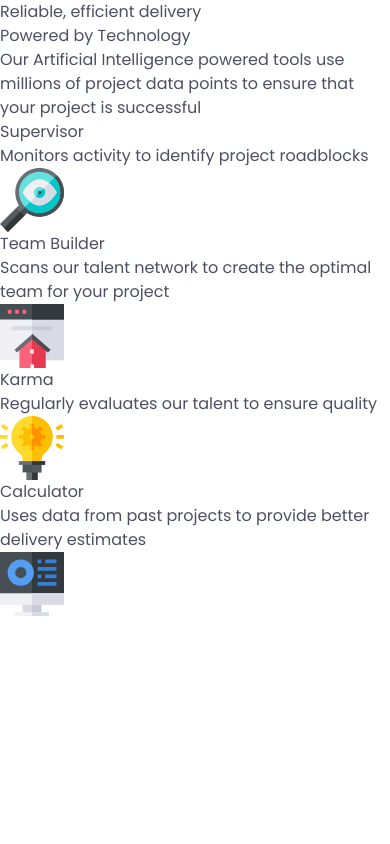
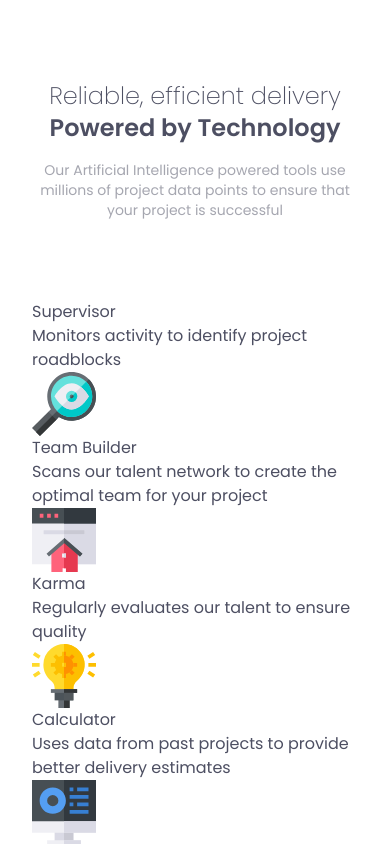
Before and after one commit to raswonders/four-card-feature, a React (Vite) app: page / in a window 390 px wide. Built offline with nearby package versions, Linux system fonts and the light colour scheme.

Commit message:
add mobile styles for header

```diff
--- a/src/App.tsx
+++ b/src/App.tsx
@@ -3,15 +3,15 @@ import features from "./data/features";
 function App() {
   return (
     <>
-      <header>
-        <h1 className="">Reliable, efficient delivery</h1>
-        <h2 className="">Powered by Technology</h2>
-        <p className="">
+      <header className="mx-8 my-20 flex flex-col items-center">
+        <h1 className="text-2xl font-extralight">Reliable, efficient delivery</h1>
+        <h2 className="mb-4 text-2xl font-semibold">Powered by Technology</h2>
+        <p className="text-center text-sm opacity-50">
           Our Artificial Intelligence powered tools use millions of project data
           points to ensure that your project is successful
         </p>
       </header>
-      <section className="">
+      <section className="mx-8">
         {features.map((feature) => {
           return (
             <article className="" key={feature.name}>
```
